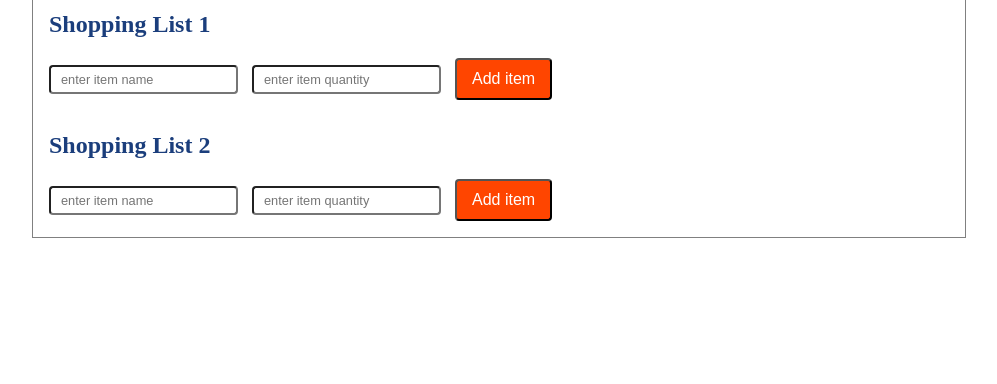
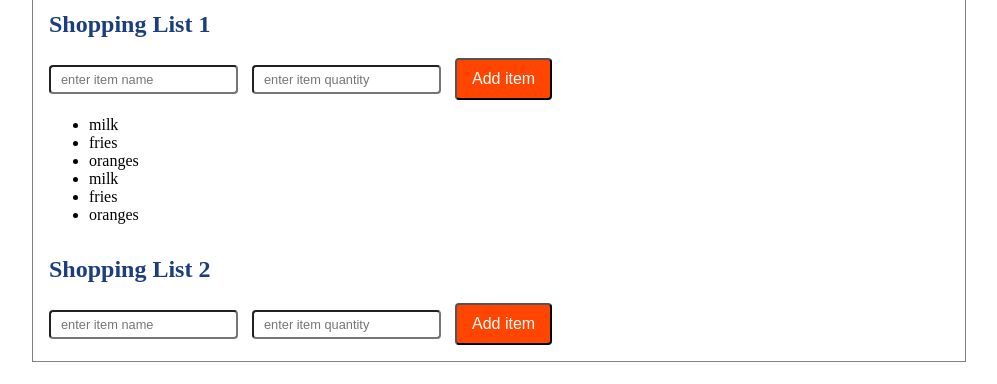
Before and after one commit to stefan22/angular-intro, a website: page nghpks/index.html in a window 1280 px wide. Shown: the part 104-488 px from the top of the page, without its empty margins (141-1138 px from the left). Drawn offline with nearby package versions, Linux system fonts and the light colour scheme.

Commit message:
Update index.html

```diff
--- a/nghpks/index.html
+++ b/nghpks/index.html
@@ -18,6 +18,15 @@
 			<input type="number" placeholder="enter item quantity">
 
 			<button>Add item</button>
+
+			<ul class="needto">
+				<li>milk</li>
+				<li>fries</li>
+				<li>oranges</li>
+				<li>milk</li>
+				<li>fries</li>
+				<li>oranges</li>
+			</ul>
 
 		</div>
 		<!-- endof list1 -->
```
